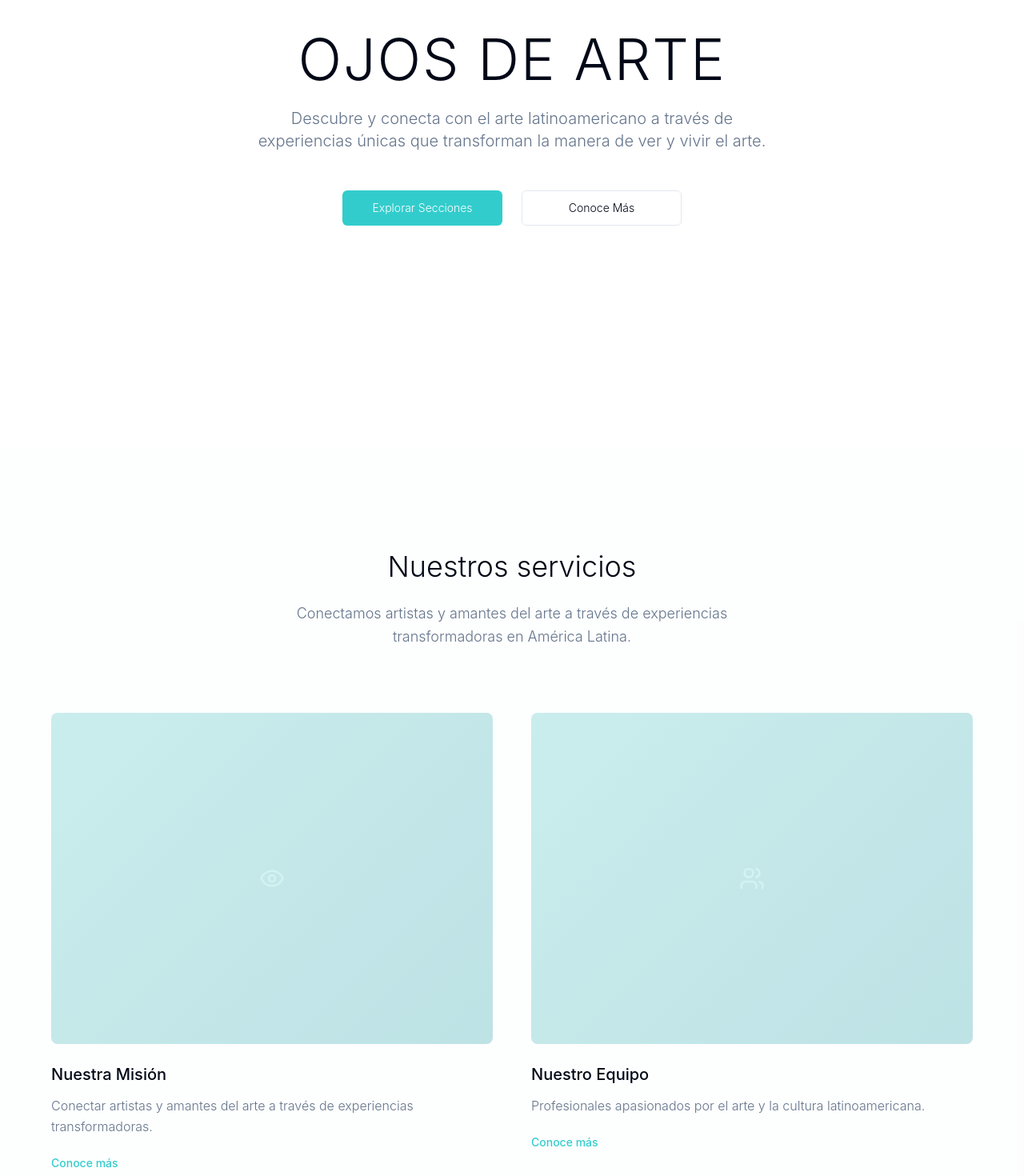
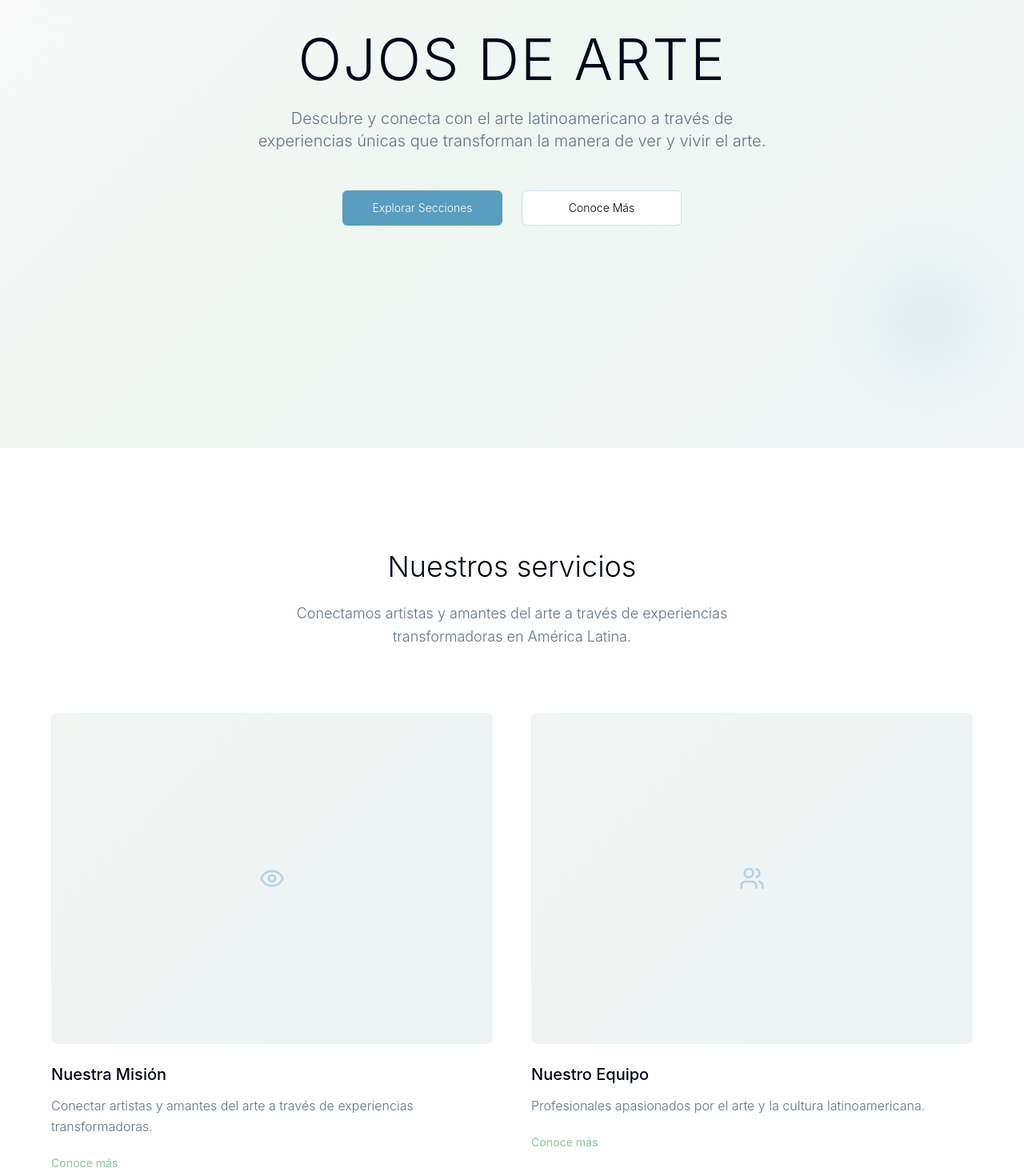
Before and after one commit to mateosp/mind-canvas-showcase, a React (Vite) app: page / in a window 1280 px wide. Shown: the part 240-1710 px from the top of the page at 80% size. Built offline with nearby package versions, Linux system fonts and the light colour scheme.

Commit message:
Refine color palette
Update page colors to be less monochromatic and more vibrant, using soft tones of grey, green, blue, white, and brown while maintaining a minimalist and eye-catching design.

```diff
--- a/src/index.css
+++ b/src/index.css
@@ -15,16 +15,16 @@
     --popover: 0 0% 100%;
     --popover-foreground: 222.2 84% 4.9%;
 
-    --primary: 180 60% 50%;
+    --primary: 200 45% 55%;
     --primary-foreground: 0 0% 100%;
 
-    --secondary: 210 20% 98%;
-    --secondary-foreground: 222.2 47.4% 11.2%;
+    --secondary: 80 20% 95%;
+    --secondary-foreground: 80 20% 20%;
 
-    --muted: 210 20% 98%;
-    --muted-foreground: 215.4 16.3% 46.9%;
+    --muted: 210 25% 96%;
+    --muted-foreground: 210 15% 45%;
 
-    --accent: 300 40% 70%;
+    --accent: 140 30% 70%;
     --accent-foreground: 0 0% 100%;
 
     --destructive: 0 84.2% 60.2%;
@@ -34,14 +34,14 @@
     --input: 214.3 31.8% 91.4%;
     --ring: 180 100% 40%;
 
-    /* Soft gradients */
-    --gradient-hero: linear-gradient(135deg, hsl(200 30% 95%), hsl(220 30% 95%));
-    --gradient-card: linear-gradient(135deg, hsl(180 20% 95%), hsl(200 20% 90%));
-    --gradient-accent: linear-gradient(45deg, hsl(210 30% 95%), hsl(190 30% 95%));
+    /* Soft nature-inspired gradients */
+    --gradient-hero: linear-gradient(135deg, hsl(0 0% 98%), hsl(140 25% 95%), hsl(200 30% 96%));
+    --gradient-card: linear-gradient(135deg, hsl(140 20% 92%), hsl(200 25% 90%));
+    --gradient-accent: linear-gradient(45deg, hsl(30 25% 90%), hsl(140 20% 92%));
 
-    /* Shadows with artistic flair */
-    --shadow-artistic: 0 20px 60px -10px hsl(180 100% 40% / 0.3);
-    --shadow-card: 0 10px 30px -5px hsl(0 0% 0% / 0.1);
+    /* Soft shadows with color tints */
+    --shadow-artistic: 0 20px 60px -10px hsl(200 30% 60% / 0.15);
+    --shadow-card: 0 10px 30px -5px hsl(140 20% 40% / 0.1);
 
     /* Animation variables */
     --transition-smooth: all 0.4s cubic-bezier(0.4, 0, 0.2, 1);
@@ -76,16 +76,16 @@
     --popover: 222.2 84% 4.9%;
     --popover-foreground: 210 40% 98%;
 
-    --primary: 180 40% 60%;
+    --primary: 200 40% 65%;
     --primary-foreground: 0 0% 100%;
 
-    --secondary: 217.2 20% 15%;
-    --secondary-foreground: 210 40% 98%;
+    --secondary: 30 15% 15%;
+    --secondary-foreground: 30 10% 90%;
 
-    --muted: 217.2 20% 15%;
-    --muted-foreground: 215 20.2% 65.1%;
+    --muted: 210 15% 12%;
+    --muted-foreground: 210 15% 70%;
 
-    --accent: 300 30% 70%;
+    --accent: 140 25% 65%;
     --accent-foreground: 0 0% 100%;
 
     --destructive: 0 62.8% 30.6%;
@@ -95,10 +95,10 @@
     --input: 217.2 32.6% 17.5%;
     --ring: 180 100% 50%;
 
-    /* Dark mode soft gradients */
-    --gradient-hero: linear-gradient(135deg, hsl(220 20% 10%), hsl(200 20% 15%));
-    --gradient-card: linear-gradient(135deg, hsl(180 15% 20%), hsl(200 15% 25%));
-    --gradient-accent: linear-gradient(45deg, hsl(210 20% 20%), hsl(190 20% 25%));
+    /* Dark mode nature gradients */
+    --gradient-hero: linear-gradient(135deg, hsl(210 15% 8%), hsl(140 15% 12%), hsl(200 20% 10%));
+    --gradient-card: linear-gradient(135deg, hsl(140 15% 15%), hsl(200 20% 18%));
+    --gradient-accent: linear-gradient(45deg, hsl(30 20% 15%), hsl(140 15% 18%));
 
     --shadow-artistic: 0 20px 60px -10px hsl(180 100% 50% / 0.4);
     --shadow-card: 0 10px 30px -5px hsl(0 0% 0% / 0.3);
--- a/src/pages/Home.tsx
+++ b/src/pages/Home.tsx
@@ -62,7 +62,7 @@ export default function Home() {
       <Navbar />
 
       {/* Hero Section */}
-      <section className="relative min-h-screen flex items-center justify-center bg-background text-foreground">
+      <section className="relative min-h-screen flex items-center justify-center bg-gradient-hero">
         <div className="relative z-10 text-center space-y-12 px-4 max-w-4xl mx-auto">
           <div className="space-y-6 animate-fade-in">
             <h1 className="text-5xl md:text-7xl font-light tracking-wide text-foreground">
@@ -75,21 +75,26 @@ export default function Home() {
 
           <div className="flex flex-col sm:flex-row gap-6 justify-center items-center animate-scale-in">
             <Link to="/sections">
-              <Button size="lg" variant="default" className="min-w-[200px] font-light">
+              <Button size="lg" variant="default" className="min-w-[200px] font-light bg-primary hover:bg-primary/90">
                 Explorar Secciones
               </Button>
             </Link>
             <Link to="/about">
-              <Button size="lg" variant="outline" className="min-w-[200px] font-light">
+              <Button size="lg" variant="outline" className="min-w-[200px] font-light border-primary/30 hover:bg-primary/10">
                 Conoce Más
               </Button>
             </Link>
           </div>
         </div>
+
+        {/* Soft decorative elements */}
+        <div className="absolute top-20 left-10 w-32 h-32 bg-accent/10 rounded-full blur-2xl"></div>
+        <div className="absolute bottom-20 right-10 w-40 h-40 bg-primary/10 rounded-full blur-2xl"></div>
+        <div className="absolute top-1/2 left-1/4 w-24 h-24 bg-secondary/20 rounded-full blur-xl"></div>
       </section>
 
       {/* About Section - Inspired by Yonobi "Our studios" */}
-      <section className="py-32 bg-muted/30">
+      <section className="py-32 bg-background">
         <div className="container mx-auto px-4">
           <div className="text-center mb-20">
             <h2 className="text-3xl md:text-4xl font-light mb-6 text-foreground">Nuestros servicios</h2>
@@ -101,11 +106,11 @@ export default function Home() {
           <div className="grid grid-cols-1 md:grid-cols-2 gap-12 max-w-6xl mx-auto">
             {aboutSections.map((section, index) => (
               <div key={index} className="group cursor-pointer">
-                <div className="aspect-[4/3] bg-gradient-card rounded-lg mb-6 overflow-hidden relative">
-                  <div className="absolute inset-0 flex items-center justify-center text-6xl text-white/80">
+                <div className="aspect-[4/3] bg-gradient-card rounded-lg mb-6 overflow-hidden relative shadow-card hover:shadow-artistic transition-all duration-500">
+                  <div className="absolute inset-0 flex items-center justify-center text-6xl text-primary/70">
                     {section.icon}
                   </div>
-                  <div className="absolute inset-0 bg-primary/20 group-hover:bg-primary/10 transition-all duration-500"></div>
+                  <div className="absolute inset-0 bg-white/40 group-hover:bg-white/20 transition-all duration-500"></div>
                 </div>
                 <div className="space-y-3">
                   <h3 className="text-xl font-medium text-foreground group-hover:text-primary transition-colors duration-300">
@@ -115,7 +120,7 @@ export default function Home() {
                     {section.description}
                   </p>
                   <div className="pt-2">
-                    <span className="text-sm text-primary font-medium group-hover:underline">
+                    <span className="text-sm text-accent font-medium group-hover:underline">
                       Conoce más
                     </span>
                   </div>
@@ -127,7 +132,7 @@ export default function Home() {
       </section>
 
       {/* Available Sections */}
-      <section className="py-32 bg-background">
+      <section className="py-32 bg-gradient-accent">
         <div className="container mx-auto px-4">
           <div className="text-center mb-20">
             <h2 className="text-3xl md:text-4xl font-light mb-6">Nuestras secciones</h2>
@@ -140,7 +145,7 @@ export default function Home() {
             {availableSections.map((section, index) => (
               <Link key={index} to={section.href} className="group block">
                 <div className="space-y-6">
-                  <div className="aspect-[4/3] bg-muted rounded-lg overflow-hidden relative">
+                  <div className="aspect-[4/3] bg-card rounded-lg overflow-hidden relative shadow-card hover:shadow-artistic transition-all duration-500">
                     <div className="absolute inset-0 flex items-center justify-center text-6xl">
                       {section.image}
                     </div>
@@ -154,7 +159,7 @@ export default function Home() {
                       {section.description}
                     </p>
                     <div className="pt-2">
-                      <span className="text-sm text-primary font-medium group-hover:underline">
+                      <span className="text-sm text-accent font-medium group-hover:underline">
                         Explorar sección
                       </span>
                     </div>
```
